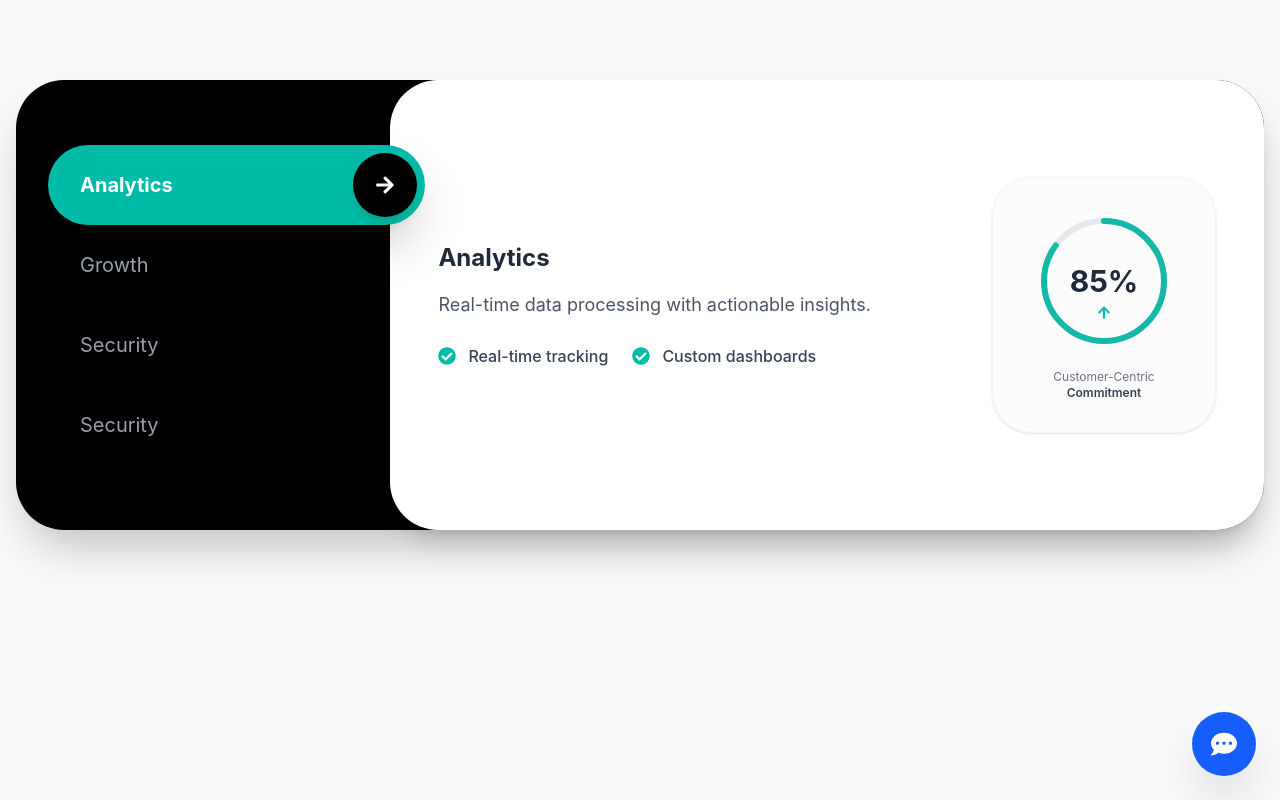
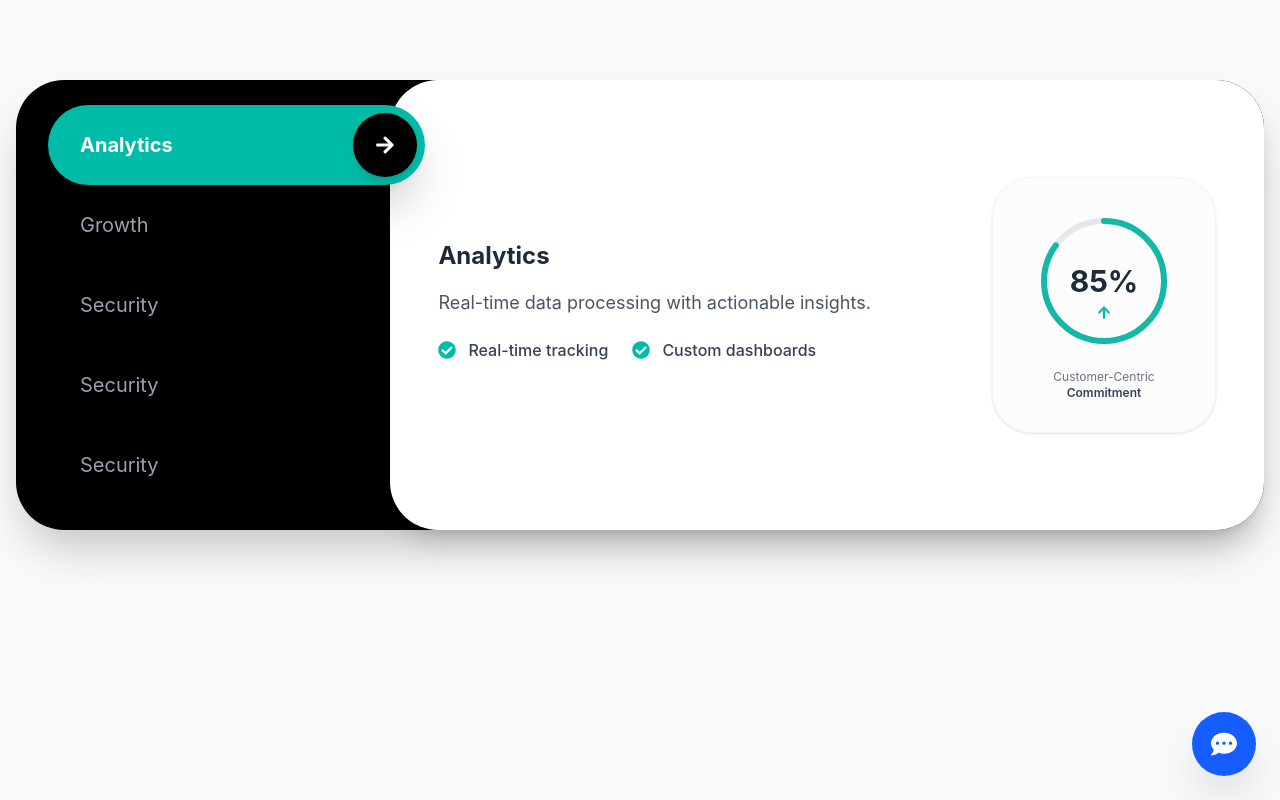
Before and after one commit to dabbu0004/test, a React (Vite) app in the folder client/: page / in a window 1280 px wide. Shown: the top 800 px of the page. Built offline with nearby package versions, Linux system fonts and the light colour scheme.

Commit message:
Update: Refining the Aboutbar.jsx e code file for content overflow in white box after huge data  finally

```diff
--- a/client/src/components/AboutBar.jsx
+++ b/client/src/components/AboutBar.jsx
@@ -11,19 +11,25 @@ const tabData = [
   },
   {
     title: "Growth",
-    text: "Accelerate your business with our growth engines.",
+    text: "Accelerate your business h our growth  engines.Accelerate your business with our growth engines.Accelerate your business wwith our growth engines.",
     percent: 92,
     points: ["SEO Optimization", "Lead generation"]
   },
   {
     title: "Security",
-    text: "Enterprise-grade security for your peace of mind.",
+    text: "Enterprise-grade security  for your peace of mind.",
     percent: 99,
     points: ["End-to-end encryption", "24/7 Monitoring"]
   },
   {
     title: "Security",
-    text: "Enterprise-grade security for your peace of mind. jre er er re er re re re er er re re re re re re re rer e erre re re re er",
+    text: "Enterprise-grade security  for your peace of mind.",
+    percent: 99,
+    points: ["End-to-end encryption", "End-to-end encryption" , "End-to-end encryption", "End-to-end encryption", "End-to-end encryption", "End-to-end encryption", "24/7 Monitoring"]
+  },
+   {
+    title: "Security",
+    text: "Enterprise-grade security  for your business with our growth engines.Accelerate your business with our growth engines.Accelerate your business with our growth engines.Accelerate your business with our growth engines.for your peace of mind. jre er er re er re re re er er re re re re re re re rer e erre re re re er",
     percent: 99,
     points: ["End-to-end encryption", "End-to-end encryption" , "End-to-end encryption", "End-to-end encryption", "End-to-end encryption", "End-to-end encryption", "24/7 Monitoring"]
   },
@@ -32,6 +38,7 @@ const tabData = [
 const About = () => {
   const [activeTab, setActiveTab] = useState(0);
   const contentRef = useRef(null);
+
   useEffect(() => {
     if (contentRef.current) {
       gsap.fromTo(
@@ -41,41 +48,41 @@ const About = () => {
       );
     }
   }, [activeTab]);
-
   const radius = 60;
   const circumference = 2 * Math.PI * radius;
   const strokeDashoffset = circumference - (tabData[activeTab].percent / 100) * circumference;
 
   return (
-    <div className="bg-gray-50 min-h-screen font-sans">
+    <div className="bg-gray-50 min-h-screen font-sans overflow-hidden">
       <div className="py-10 md:py-20 px-4 flex justify-center w-full">
         <div className="relative max-w-7xl w-full flex flex-col md:flex-row md:h-[450px] bg-black rounded-[2rem] md:rounded-[3rem] shadow-2xl">
           <div className="w-full md:w-[40%] lg:w-[35%] py-8 md:py-12 px-4 md:pl-8 md:pr-4 relative z-20 flex flex-col justify-center">
             <div className="relative">
-              <div className="absolute left-0 w-full md:w-[105%] lg:w-[97%] h-16 md:h-20 bg-teal-500 rounded-[1.5rem] md:rounded-full transition-transform duration-500 ease-[cubic-bezier(0.25,1,0.5,1)] flex items-center justify-end pr-2 shadow-2xl" style={{ transform: `translateY(${activeTab * (window.innerWidth >= 768 ? 80 : 64)}px)` }} >
+              <div  className="absolute left-0 w-full md:w-[105%] lg:w-[97%] h-16 md:h-20 bg-teal-500 rounded-[1.5rem] md:rounded-full transition-transform duration-500 ease-[cubic-bezier(0.25,1,0.5,1)] flex items-center justify-end pr-2 shadow-2xl" style={{ transform: `translateY(${activeTab * (typeof window !== "undefined" && window.innerWidth >= 768 ? 80 : 64)}px)` }} >
                 <div className="bg-black w-12 h-12 md:w-16 md:h-16 rounded-full flex items-center justify-center shadow-lg">
                   <FaArrowRight className="text-white text-lg md:text-xl" />
                 </div>
               </div>
               {tabData.map((tab, index) => (
-                <button  key={index} onClick={() => setActiveTab(index)} className={`relative w-full h-16 md:h-20 pl-6 md:pl-8 text-left text-lg md:text-xl transition-colors duration-300 flex items-center z-30 ${  activeTab === index ? "text-white font-bold" : "text-gray-400 hover:text-gray-200" }`} >
+                <button   key={index}  onClick={() => setActiveTab(index)}  className={`relative w-full h-16 md:h-20 pl-6 md:pl-8 text-left text-lg md:text-xl transition-colors duration-300 flex items-center z-30 ${  activeTab === index ? "text-white font-bold" : "text-gray-400 hover:text-gray-200" }`}  >
                   {tab.title}
                 </button>
               ))}
             </div>
           </div>
           <div className="w-full md:w-[65%] lg:w-[70%] bg-white rounded-[2rem] md:rounded-[3rem] shadow-xl p-6 md:p-8 lg:p-12 md:absolute right-0 top-0 md:h-full z-10 flex flex-col lg:flex-row gap-6 lg:gap-8 items-center border border-gray-100 md:border-none mt-4 md:mt-0">
-            <div ref={contentRef} className="flex-1 w-full overflow-hidden">
-              <h2 className="text-xl md:text-2xl font-bold text-gray-800 mb-3 md:mb-4">{tabData[activeTab].title}</h2>
-              <p className="text-gray-600 text-base md:text-lg leading-relaxed">{tabData[activeTab].text}</p>
-
-              <div className="mt-4 md:mt-6 flex flex-wrap gap-y-2 md:gap-y-3 gap-x-4 md:gap-x-6 max-h-[120px] md:max-h-[150px] overflow-y-auto pr-2">
+            <div ref={contentRef} className="flex-1 w-full flex flex-col max-h-[100%]">
+              <h2 className="text-xl md:text-2xl font-bold text-gray-800 mb-3 md:mb-4 flex-shrink-0"> {tabData[activeTab].title} </h2>
+              <div className="flex-1 overflow-y-auto pr-3 max-h-[250px] md:max-h-[280px] lg:max-h-[320px] [&::-webkit-scrollbar]:w-1.5 [&::-webkit-scrollbar-track]:bg-transparent [&::-webkit-scrollbar-thumb]:bg-teal-400 [&::-webkit-scrollbar-thumb]:rounded-full">
+                <p className="text-gray-600 text-base md:text-lg leading-relaxed"> {tabData[activeTab].text} </p>
+                <div className="mt-4 md:mt-5 flex flex-wrap gap-y-2 md:gap-y-3 gap-x-4 md:gap-x-6 pb-2">
                   {tabData[activeTab].points.map((point, i) => (
                     <div key={i} className="flex items-center gap-2 md:gap-3 text-gray-700 font-medium w-full sm:w-auto">
                       <FaCheckCircle className="text-teal-500 text-base md:text-lg flex-shrink-0" />
                       <span className="text-sm md:text-base whitespace-nowrap">{point}</span>
                     </div>
                   ))}
+                </div>
               </div>
             </div>
             <div className="hidden md:flex flex-col items-center justify-center w-48 h-56 lg:w-56 lg:h-64 bg-gray-50/50 border border-gray-100 rounded-[2rem] lg:rounded-[2.5rem] p-4 shadow-sm flex-shrink-0">
```
Lines whose indentation alone changed are shown as unchanged.
